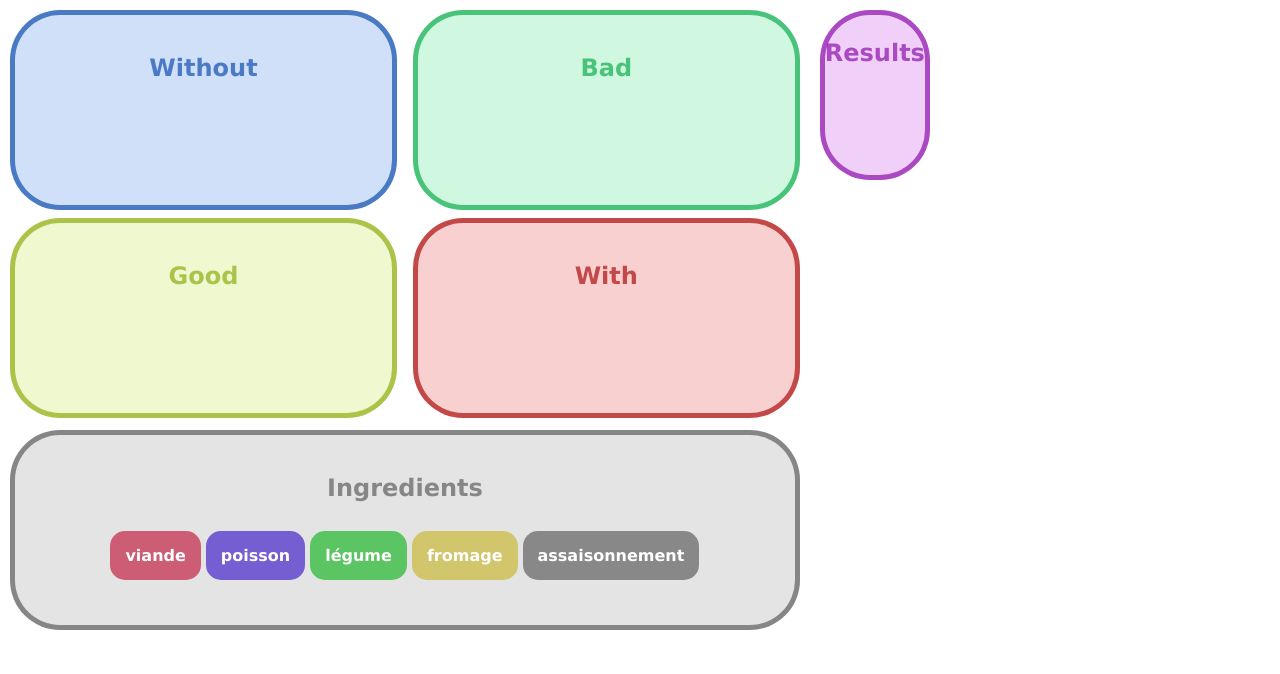
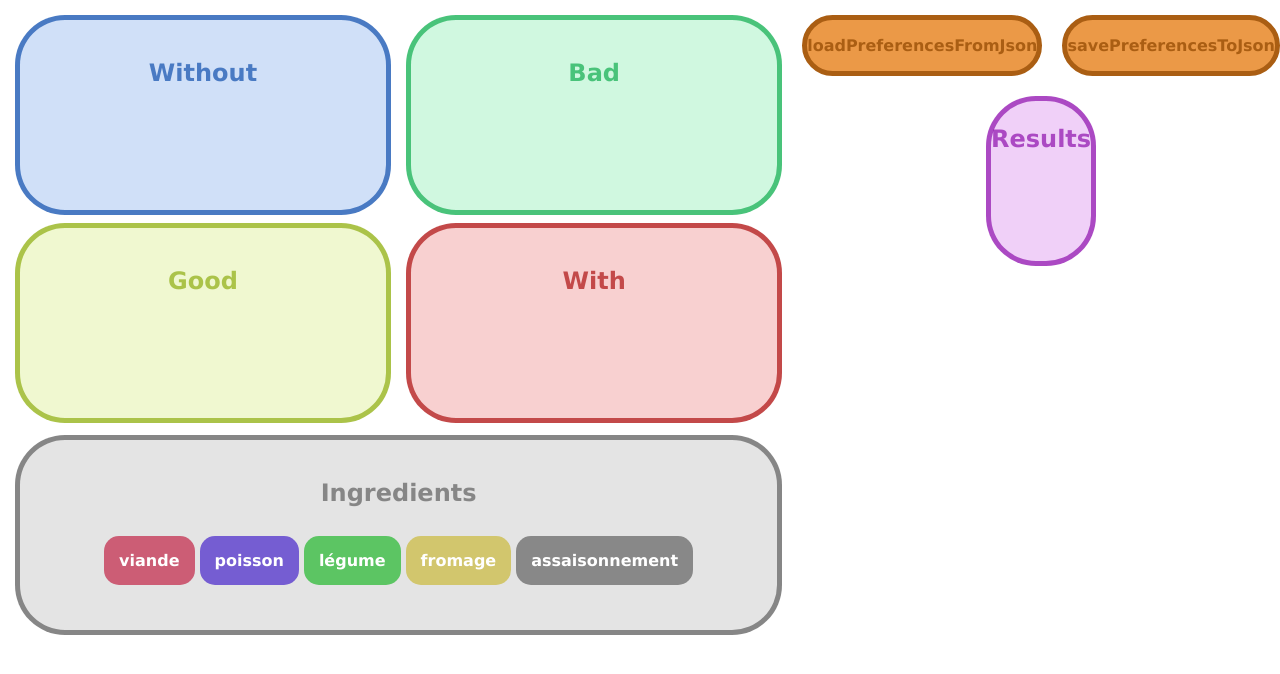
Before and after one commit to inesvar/Ranking-pizzas, a Python web app: template templates/index.html in a window 1280 px wide. Shown: the top 674 px of the page. Run offline with Jinja, Linux system fonts and the light colour scheme; the template is opened without the code that fills it, so the values that code supplies are empty.

Commit message:
Add buttons for JSON interaction

```diff
--- a/static/box.css
+++ b/static/box.css
@@ -1,18 +1,28 @@
-/* box appearance */
-.box {
+/* rounded box appearance */
+.box, .button {
     border-radius: 50px;
     border: 5px solid;
+}
+
+.box {
     min-height: 20vh;
 }
 
-/* box title appearance */
-.box-title {
+.button {
+    flex-basis: 40%;
+}
+
+/* title appearance */
+.box-title, .button-title {
     text-align: center;
-    font-size: x-large;
     font-weight: bold;
-    flex-basis: 100%;
     margin-block-start: 1em;
     margin-block-end: 1em;
+}
+
+.box-title {
+    font-size: x-large;
+    flex-basis: 100%;
 }
 
 /* tag box structure */
--- a/static/box_colors.css
+++ b/static/box_colors.css
@@ -46,3 +46,11 @@
     color: hsla(var(--accenthsldark), 0.7);
     background: hsla(var(--accenthsl), 0.2);
 }
+
+.button {
+    --accenthsl: 30, 80%, 60%;
+    --accenthsldark: 30, 80%, 37%;
+    border-color: hsla(var(--accenthsldark));
+    color: hsla(var(--accenthsldark));
+    background: hsla(var(--accenthsl));
+}
--- a/static/structures.css
+++ b/static/structures.css
@@ -8,6 +8,7 @@ body {
     display: flex;
     flex-direction: row;
     column-gap: 20px;
+    justify-content: center;
 }
 
 .box-vertical-flex {
@@ -22,13 +23,25 @@ body {
     gap: 2% 2%;
 }
 
-#main-container {
+.top-sticky {
     position: sticky;
     top: 0;
     height: fit-content;
-    padding: 10px 0px 10px 10px;
+    width: 100%;
+    background-color: white;
+}
+
+#main-container {
+    padding: 15px 0px 15px 15px;
 }
 
 #secondary-container {
-    padding: 10px 10px 10px 0px;
+    align-items: center;
+    row-gap: 0px;
+    padding: 0px ;
 }
+
+#button-container {
+    padding: 15px 0px 20px;
+    mask: linear-gradient(rgba(0, 0, 0, 1) 90%,rgba(0, 0, 0, 0) 100%);
+}
--- a/templates/index.html
+++ b/templates/index.html
@@ -21,7 +21,7 @@
         <title>Choisis ta pizza</title>
     </head>
     <body class="box-horizontal-flex">
-        <div id="main-container" class="box-vertical-flex">
+        <div id="main-container" class="box-vertical-flex top-sticky">
             <div id="qualifier-container" class="grid-2x2">
                 <div id="without" class="box tag-box qualifier-box" draggable="true">
                     <div class="box-title">Without</div>
@@ -68,7 +68,15 @@
                 {% endfor %}
             </div>
         </div>
-        <div id="secondary-container">
+        <div id="secondary-container" class="box-vertical-flex">
+            <div id="button-container" class="box-horizontal-flex top-sticky">
+                <div id="loadButton" class="button">
+                    <div class="button-title">loadPreferencesFromJson</div>
+                </div>
+                <div id="saveButton" class="button">
+                    <div class="button-title">savePreferencesToJson</div>
+                </div>
+            </div>
             <div id="results" class="box">
                 <div class="box-title">Results</div>
                 <div id="pizza-container" class="box-vertical-flex"></div>
```
